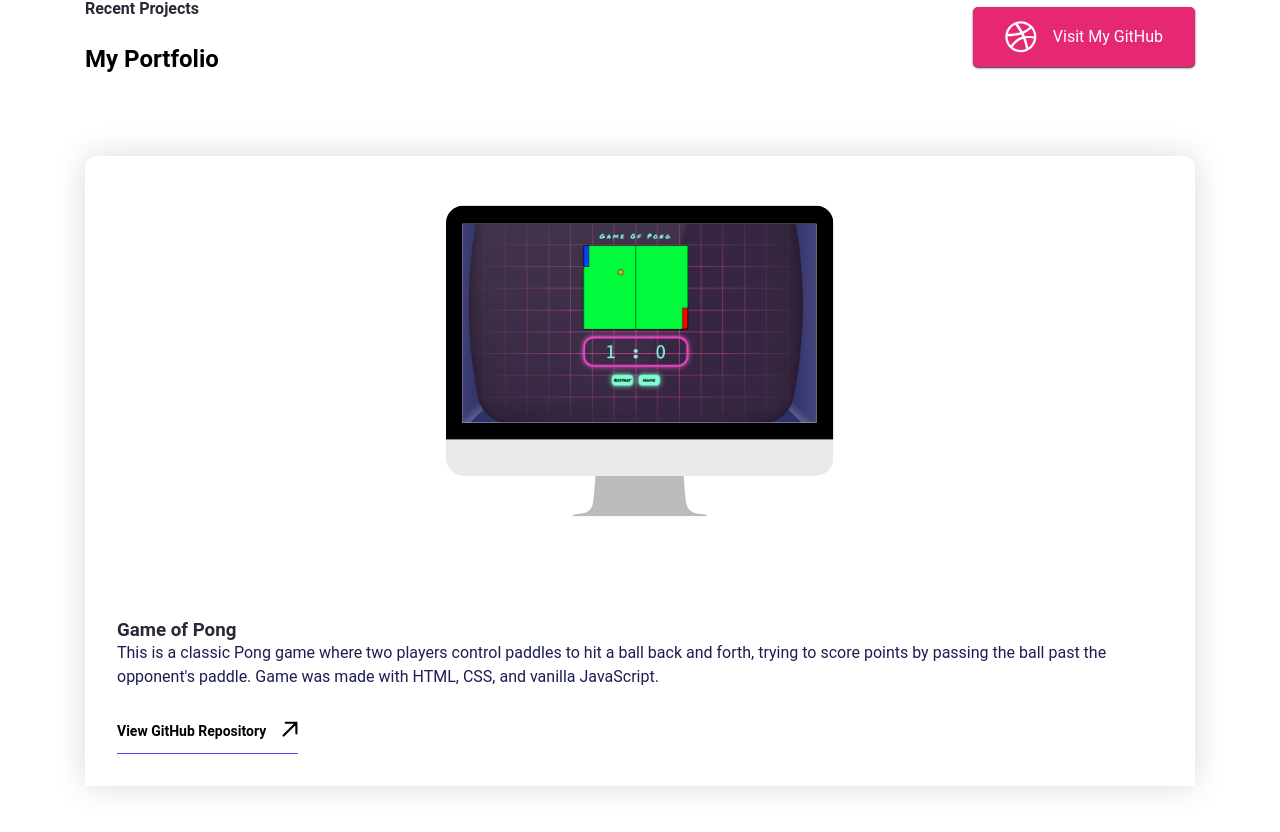
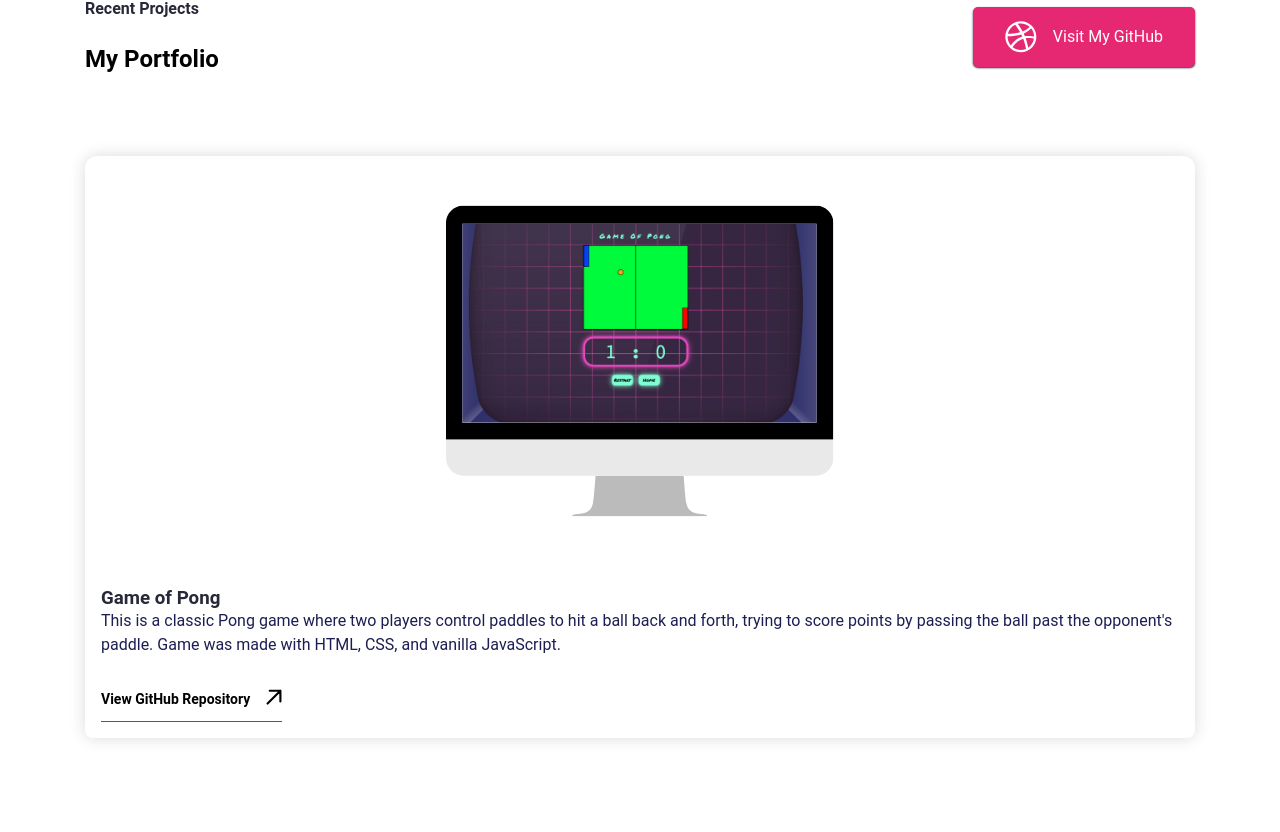
Before and after one commit to estebansep1/Personal-Portfolio, a React (Create React App) app: page / in a window 1280 px wide. Shown: the part 2875-3707 px from the top of the page. Built offline with nearby package versions, Linux system fonts and the light colour scheme.

Commit message:
fixed card style

```diff
--- a/src/App.css
+++ b/src/App.css
@@ -444,17 +444,19 @@ h2 {
   display: flex;
   flex-direction: column;
   align-items: flex-start;
-  gap: 32px;
+  gap: 16px;
+  width: 50%;
   flex: 1 0 0;
   background: #fff;
-  box-shadow: 0 0 32px 0 rgba(0, 0, 0, 0.15);
+  box-shadow: 0 0 16px 0 rgba(0, 0, 0, 0.15);
   cursor: pointer;
+  border-radius: 8px;
   border-top-left-radius: 12px;
   border-top-right-radius: 12px;
 }
 .portfolio--section--card--content {
   display: flex;
-  padding: 32px;
+  padding: 16px;
   flex-direction: column;
   align-items: flex-start;
   gap: 32px;
```
